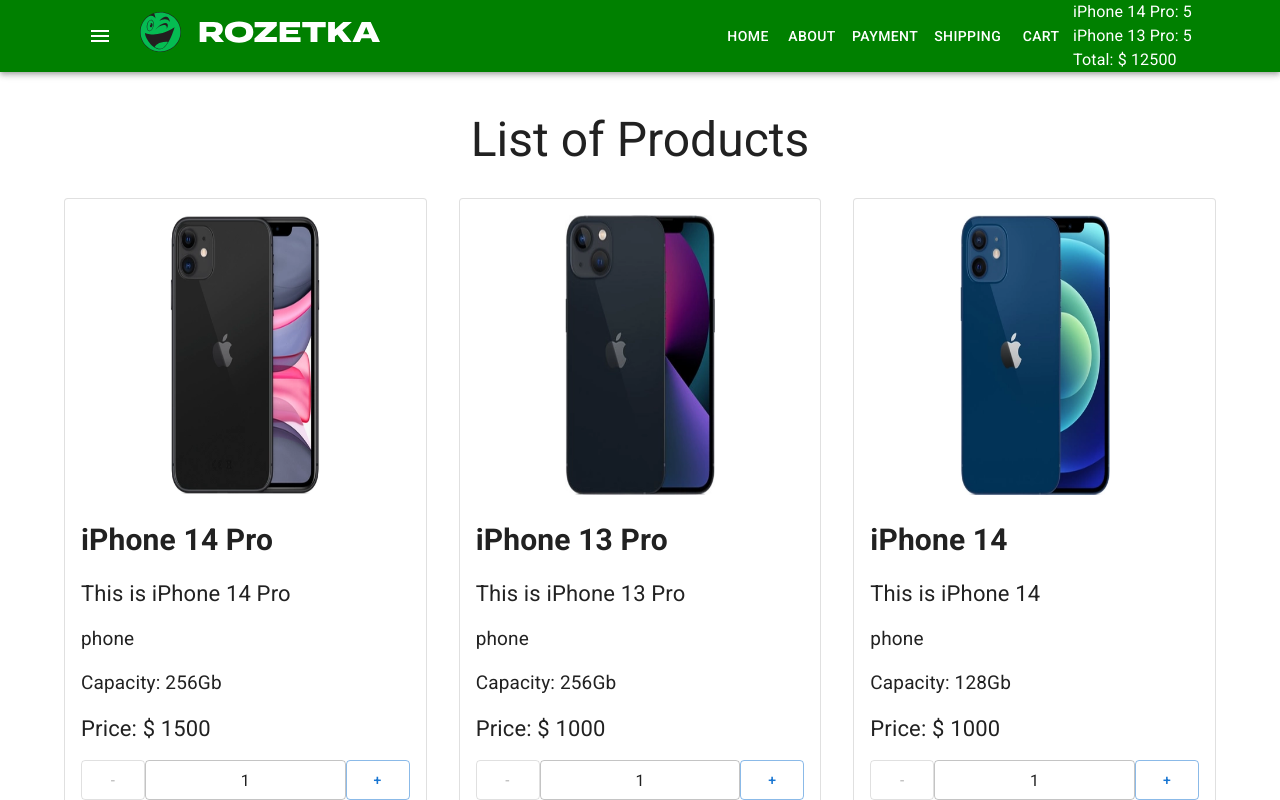
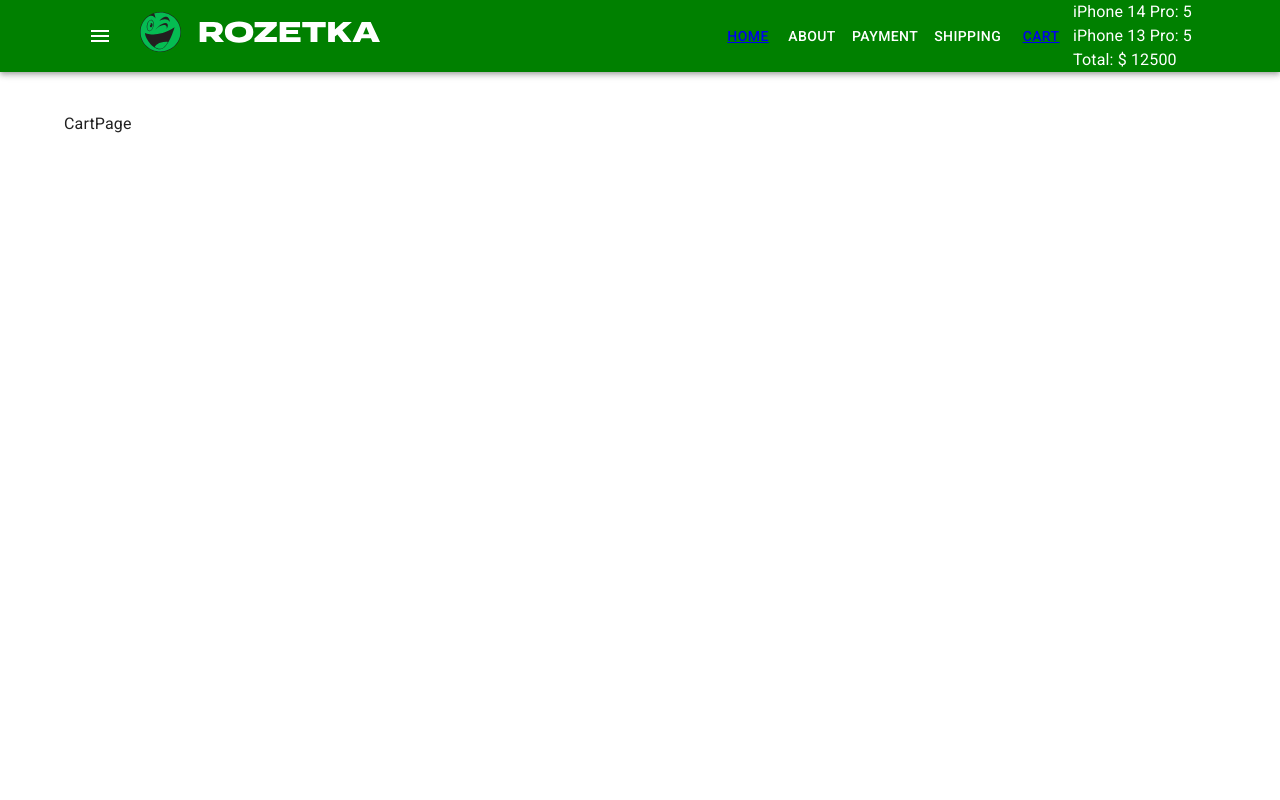
Before and after one commit to shege68/shop-project, a React (Create React App) app: page /cart in a window 1280 px wide. Shown: the top 800 px of the page. Built offline with nearby package versions, Linux system fonts and the light colour scheme.

Commit message:
додали бібліотеку react-router

```diff
--- a/package.json
+++ b/package.json
@@ -16,6 +16,7 @@
     "@types/react-dom": "^18.2.4",
     "react": "^18.2.0",
     "react-dom": "^18.2.0",
+    "react-router-dom": "^6.12.1",
     "react-scripts": "5.0.1",
     "sass": "^1.62.1",
     "typescript": "^4.9.5",
--- a/src/Container/App/App.tsx
+++ b/src/Container/App/App.tsx
@@ -1,8 +1,11 @@
 import Header from 'Container/Header/Header'
 import CssBaseline from '@mui/material/CssBaseline'
 import { StyledEngineProvider } from '@mui/material/styles'
-import Main from 'Container/Main/Main'
 import { useState } from 'react'
+import { Route, Routes } from 'react-router-dom'
+import { Container } from '@mui/material'
+import Home from 'pages/Home/Home'
+import CartPage from 'pages/Cart/CartPage'
 
 type ProductsInCart = {
     [id: number]: number
@@ -25,7 +28,19 @@
         <StyledEngineProvider injectFirst>
             <CssBaseline />
             <Header productsInCart={productsInCart} />
-            <Main addProductToCart={addProductToCart} />
+            <Container
+                sx={{
+                    padding: '40px 0',
+                }}
+            >
+                <Routes>
+                    <Route
+                        path="/"
+                        element={<Home addProductToCart={addProductToCart} />}
+                    />
+                    <Route path="/cart" element={<CartPage />} />
+                </Routes>
+            </Container>
         </StyledEngineProvider>
     )
 }
--- a/src/components/Menu/Menu.tsx
+++ b/src/components/Menu/Menu.tsx
@@ -1,14 +1,19 @@
 import Button from '@mui/material/Button'
+import { NavLink } from 'react-router-dom'
 
 type Props = {}
 const Menu = (props: Props) => {
     return (
         <>
-            <Button color="inherit">Home</Button>
+            <Button color="inherit">
+                <NavLink to="/"> Home</NavLink>
+            </Button>
             <Button color="inherit">About</Button>
             <Button color="inherit">Payment</Button>
             <Button color="inherit">Shipping</Button>
-            <Button color="inherit">Cart</Button>
+            <Button color="inherit">
+                <NavLink to={'/cart'}> Cart</NavLink>
+            </Button>
         </>
     )
 }
--- a/src/index.tsx
+++ b/src/index.tsx
@@ -1,10 +1,13 @@
 import React from 'react'
 import ReactDOM from 'react-dom/client'
 import App from 'Container/App/App'
+import { BrowserRouter } from 'react-router-dom'
 
 const root = ReactDOM.createRoot(document.getElementById('root') as HTMLElement)
 root.render(
     <React.StrictMode>
-        <App />
+        <BrowserRouter>
+            <App />
+        </BrowserRouter>
     </React.StrictMode>
 )
--- /dev/null
+++ b/src/pages/Cart/CartPage.tsx
@@ -0,0 +1,7 @@
+type Props = {}
+
+const CartPage = (props: Props) => {
+    return <div>CartPage</div>
+}
+
+export default CartPage
```
Also changed, not shown: 1 other file (tests, documents, lock files or other folders).
